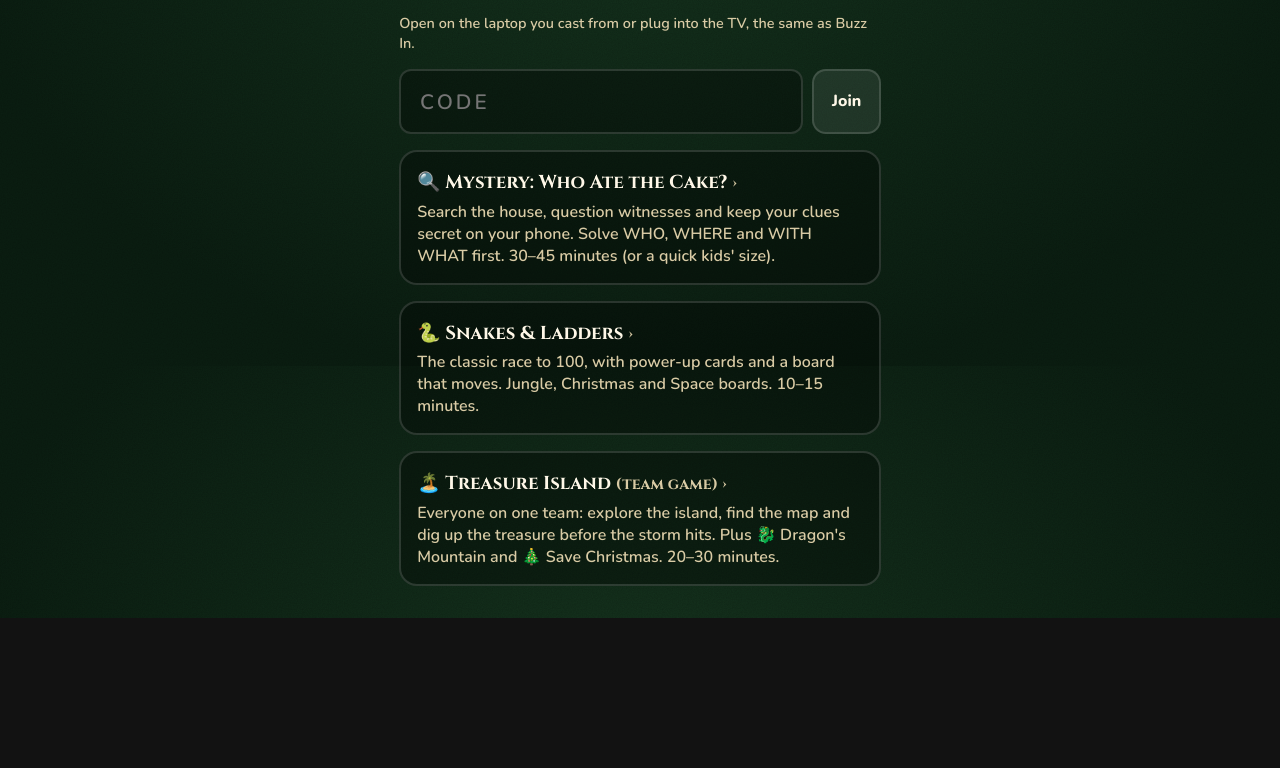
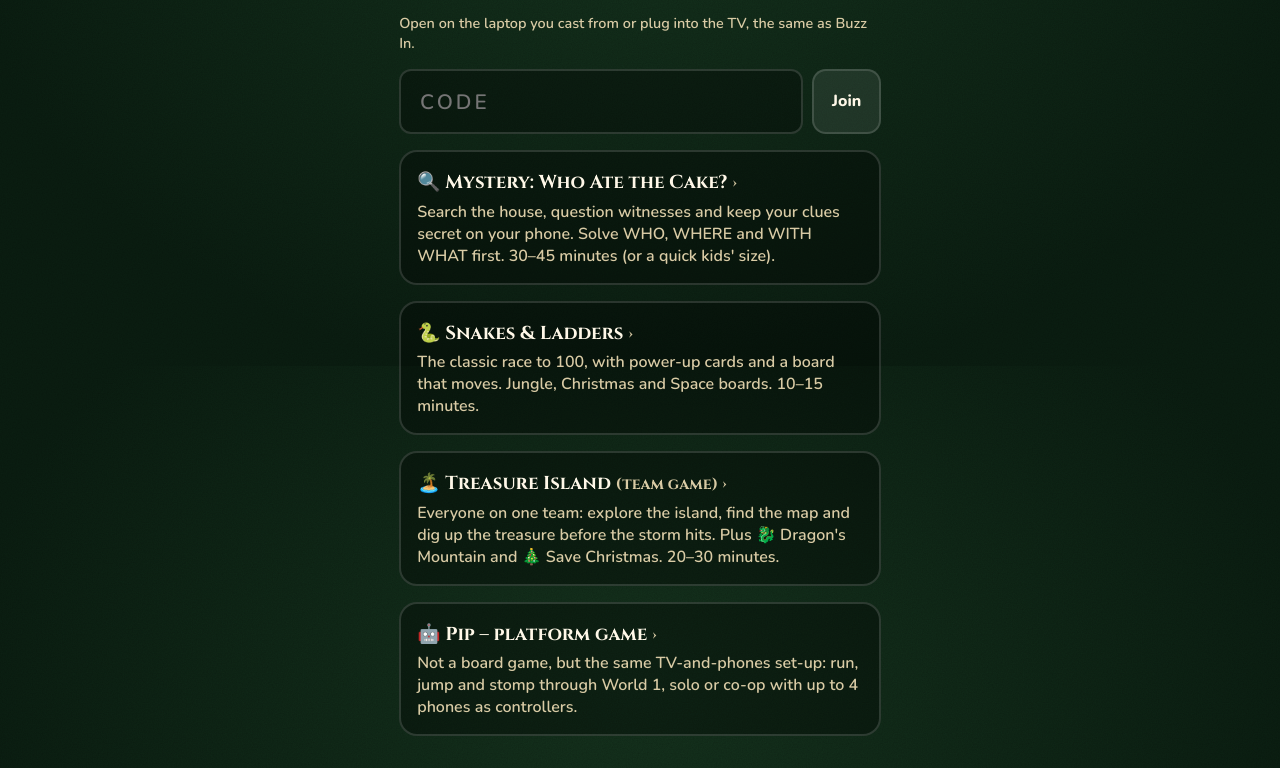
Before and after one commit to jimmywilson1979-arch/roll-on, a plain HTML site: page index.html in a window 1280 px wide. Shown: the part 434-1202 px from the top of the page. Before the commit the page ends 1052 px from the top, so only its background shows below. Drawn offline with nearby package versions, Linux system fonts and the light colour scheme.

Commit message:
Home: add a link to Pip, the platform game
Co-Authored-By: Claude Opus 5.5 <noreply@anthropic.com>
Claude-Session: https://claude.ai/code/session_01RNNWXtjNEFECPWG91zZ4Bg

```diff
--- a/index.html
+++ b/index.html
@@ -427,6 +427,7 @@ function home() {
     <a class="gamecard" href="mystery.html${LOCAL ? "?local=1" : ""}" style="color:inherit;text-decoration:none;display:block"><h3>🔍 Mystery: Who Ate the Cake? <small class="muted">›</small></h3><div class="muted">Search the house, question witnesses and keep your clues secret on your phone. Solve WHO, WHERE and WITH WHAT first. 30–45 minutes (or a quick kids' size).</div></a>
     <a class="gamecard" href="ladders.html${LOCAL ? "?local=1" : ""}" style="color:inherit;text-decoration:none;display:block"><h3>🐍 Snakes &amp; Ladders <small class="muted">›</small></h3><div class="muted">The classic race to 100, with power-up cards and a board that moves. Jungle, Christmas and Space boards. 10–15 minutes.</div></a>
     <a class="gamecard" href="adventure.html${LOCAL ? "?local=1" : ""}" style="color:inherit;text-decoration:none;display:block"><h3>🏝️ Treasure Island <small class="muted">(team game) ›</small></h3><div class="muted">Everyone on one team: explore the island, find the map and dig up the treasure before the storm hits. Plus 🐉 Dragon's Mountain and 🎄 Save Christmas. 20–30 minutes.</div></a>
+    <a class="gamecard" href="https://jimmywilson1979-arch.github.io/buzz-in/pip.html" style="color:inherit;text-decoration:none;display:block"><h3>🤖 Pip – platform game <small class="muted">›</small></h3><div class="muted">Not a board game, but the same TV-and-phones set-up: run, jump and stomp through World 1, solo or co-op with up to 4 phones as controllers.</div></a>
   </div>`;
   $("#tvb").onclick = () => { location.search = "?tv" + (LOCAL ? "&local=1" : ""); };
   if (canResume) $("#res").onclick = () => { location.search = "?tv=" + sv.S.room + (LOCAL ? "&local=1" : ""); };
```
